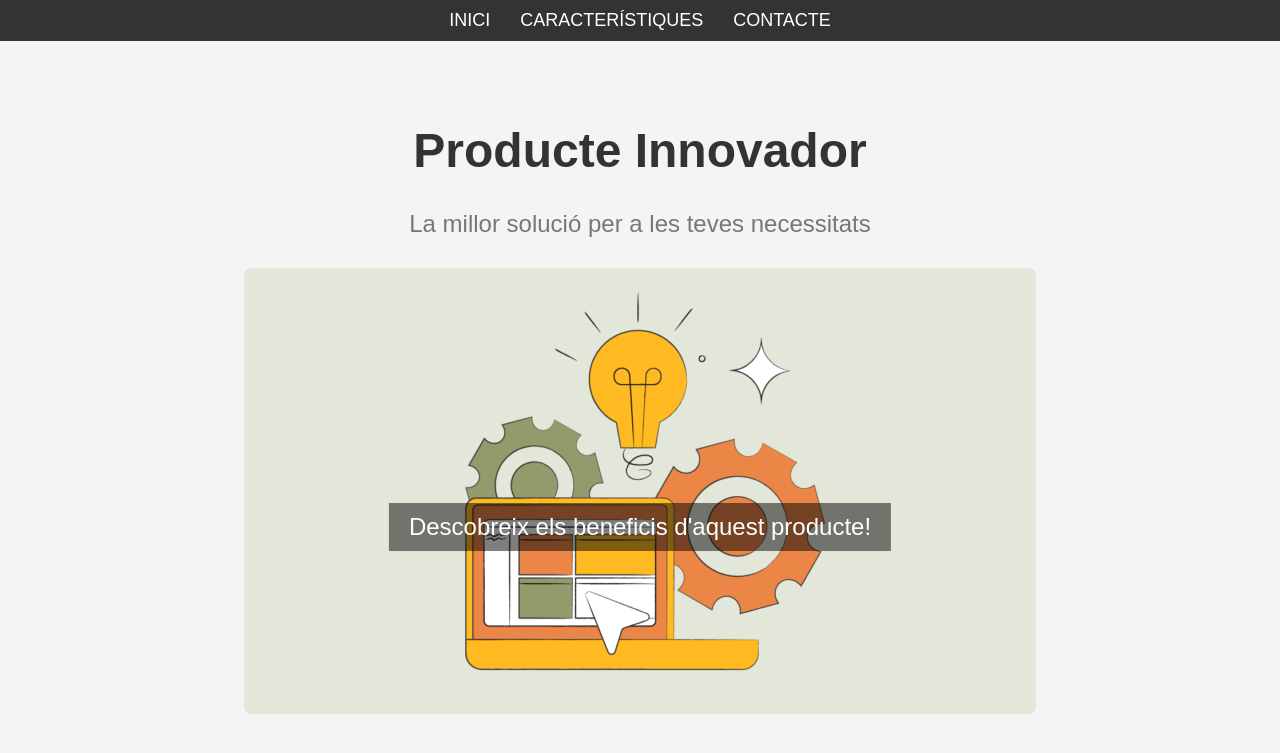
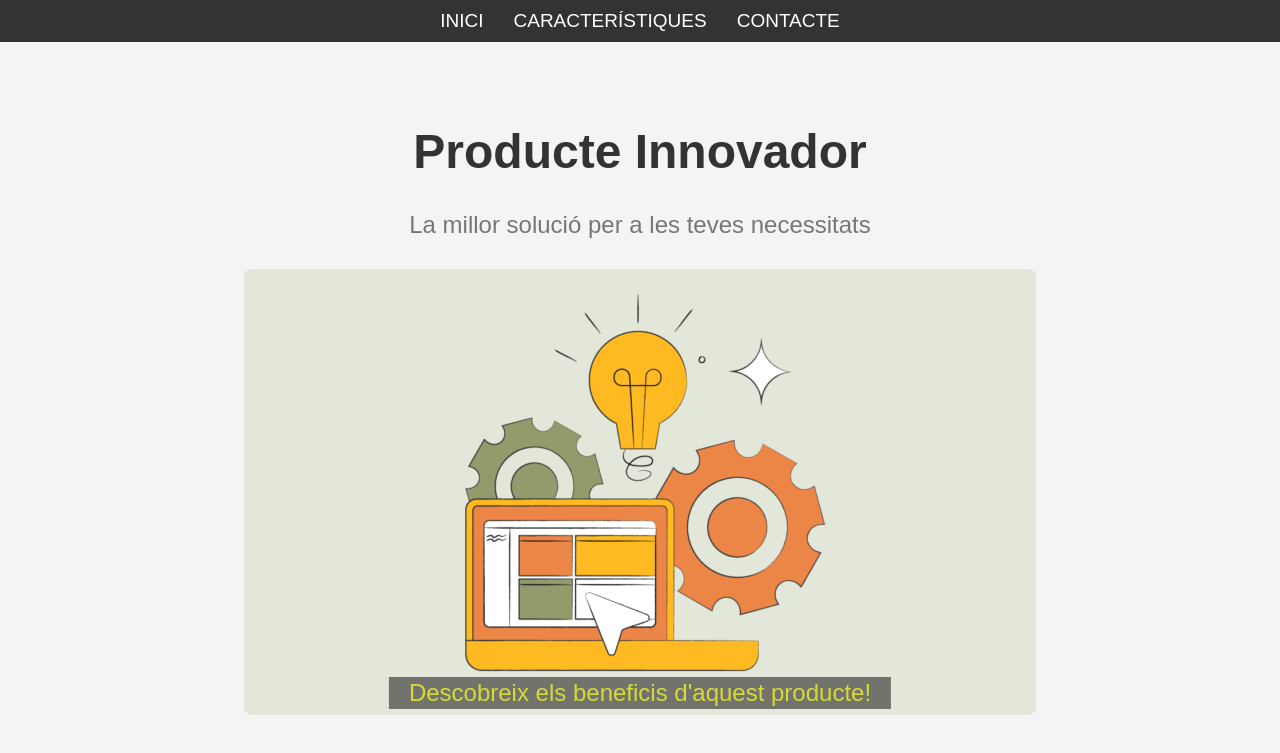
Before and after one commit to Jansen16XD/Landing, a plain HTML site: page index.html in a window 1280 px wide. Shown: the top 753 px of the page. Drawn offline with Linux system fonts and the light colour scheme.

Commit message:
Landing ;)

```diff
--- a/styles.css
+++ b/styles.css
@@ -25,7 +25,7 @@ body {
 .nav-link {
     color: white;
     text-decoration: none;
-    font-size: 18px;
+    font-size: 19px;
     text-transform: uppercase;
 }
 
@@ -66,13 +66,13 @@ body {
 
 .hero-text {
     position: absolute;
-    top: 50%;
+    top: 85%;
     left: 50%;
     transform: translate(-50%, -50%);
-    color: white;
+    color: rgb(215, 218, 54);
     font-size: 24px;
     background-color: rgba(0, 0, 0, 0.5);
-    padding: 10px 20px;
+    padding: 2px 20px;
 }
 
 .product-description {
```
